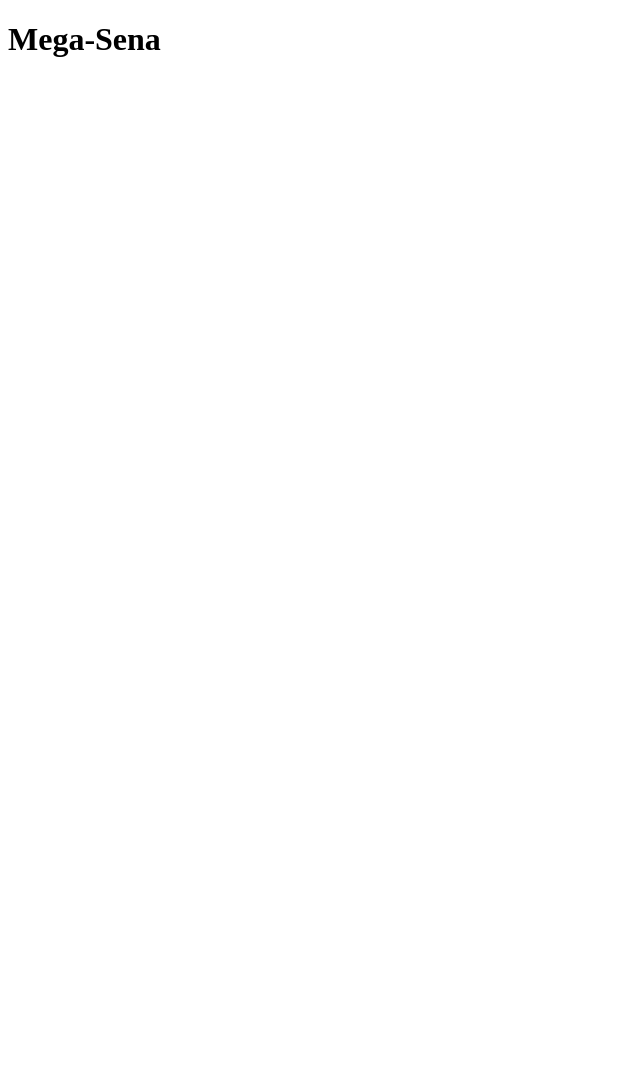
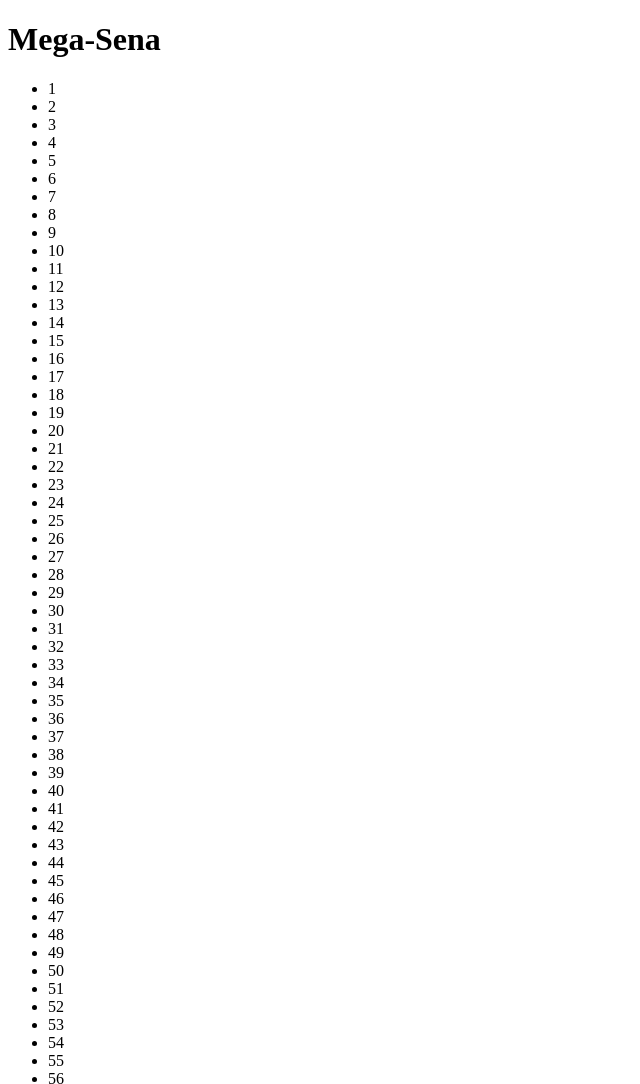
Before and after one commit to Renan-Scola/Jogo-da-Mega-Sena, a plain HTML site: page index.html in a window 1280 px wide. Shown: the top 1084 px of the page, without its empty margins (0-640 px from the left). Before the commit the page ends 800 px from the top, so only its background shows below. Drawn offline with Linux system fonts and the light colour scheme.

Commit message:
Add files via upload

```diff
--- a/index.html
+++ b/index.html
@@ -15,7 +15,7 @@
 
 
         <main>
-            <div id="megasena-number"></div>
+            <div id="megasena-board"></div>
             <div id="megasena-buttons"></div>
             <div id="megasena-saved-games"></div>
         </main>
--- a/script.js
+++ b/script.js
@@ -4,6 +4,7 @@ function start() {
 /*addNumberToGame(1);addNumberToGame(2);addNumberToGame(3);addNumberToGame(4);saveGame();addNumberToGame(5);addNumberToGame(60);saveGame();resetGame();console.log(state.currentGame);console.log(state.savedGames);*/
 
 createBoard();
+newGame();
 
 console.log(state.board);
 }
@@ -13,7 +14,34 @@ function createBoard() {
 
     for (var i = 1; i <= 60; i++) {
         state.board.push(i);
+    } // criando números de 1 a 60 no console.
+} //replicando a interface para o usuário.
+
+function newGame() {
+resetGame();
+render();
+}
+
+function render() {
+renderBoard();
+}
+
+function renderBoard() {
+    var divBoard = document.querySelector('#megasena-board');
+    divBoard.innerHTML = ''; //zerando a aplicação html
+
+    var ulNumbers = document.createElement('ul');
+
+    for (var i = 0; i < state.board.length; i++) {
+        var currentNumber = state.board[i];
+
+        var liNumber = document.createElement('li');
+        liNumber.textContent = currentNumber;
+
+        ulNumbers.appendChild(liNumber);
     }
+
+    divBoard.appendChild(ulNumbers);
 }
 
 function addNumberToGame(numberToAdd) {
```
